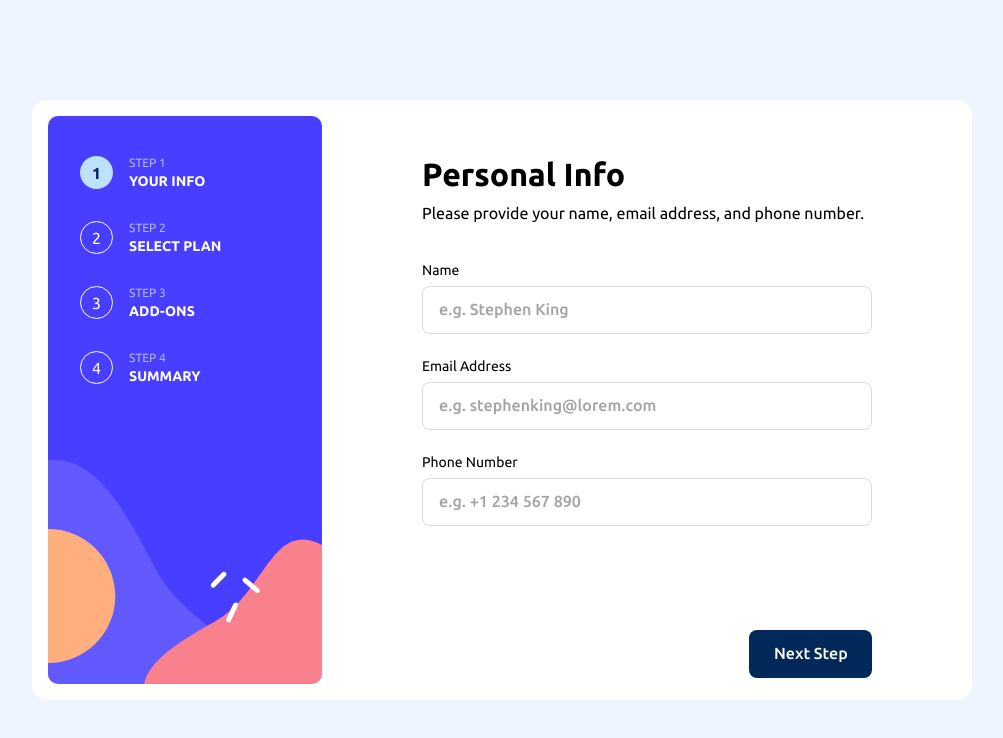
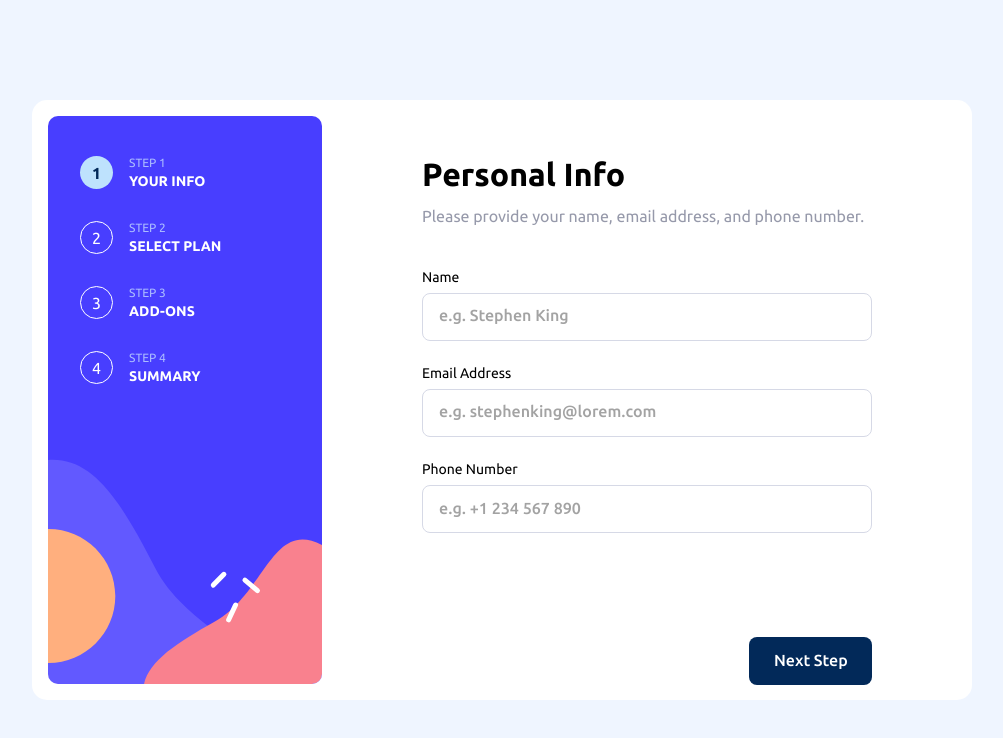
Before and after one commit to Paul-Blankson/lorem-gaming-ngrx, an Angular app: page /sign-up/your-info in a window 1280 px wide. Shown: the top 738 px of the page, without its empty margins (138-1141 px from the left). Built offline with nearby package versions, Linux system fonts and the light colour scheme.

Commit message:
refactor: added grey color to paragraph

```diff
--- a/src/app/components/your-info/your-info.component.css
+++ b/src/app/components/your-info/your-info.component.css
@@ -25,20 +25,21 @@
   gap: 0.6875rem;
 }
 
-.yourInfo__heading-text {
+.yourInfo__text {
   font-family: Ubuntu;
-  font-size: 32px;
+  font-size: 2rem;
   font-weight: 700;
   line-height: 36.77px;
   text-align: left;
 }
 
-.yourInfo__paragraph {
+.yourInfo__paragrah {
   font-family: Ubuntu;
   font-size: 16px;
   font-weight: 400;
   line-height: 25px;
   text-align: left;
+  color: var(--color-grey);
 }
 
 .form__container {
```
